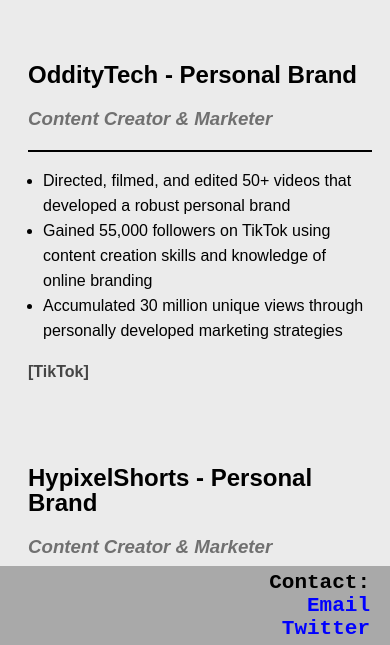
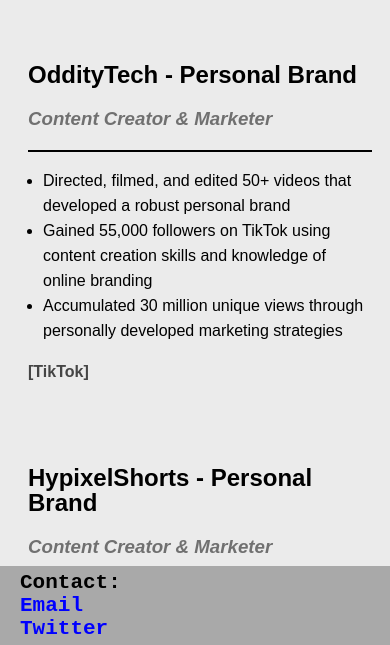
Before and after one commit to TheNicholasFisher/portfolio, a plain HTML site: page index.html in a window 390 px wide. Shown: the part 199-844 px from the top of the page. Drawn offline with Linux system fonts and the light colour scheme.

Commit message:
Add files via upload

```diff
--- a/styles.css
+++ b/styles.css
@@ -75,7 +75,6 @@ a:hover{
 footer{
     font-family: Poppins,Poppins,monospace;
     position: fixed;
-    text-align: right;
 }
 
 footer a{
@@ -97,12 +96,13 @@ footer a:hover{
     }
 
     footer{
+        text-align: left;
         font-size: 14px;
         bottom: 0px;
         left: 0px;
         background-color: rgb(169, 169, 169);
         width: 100%;
-        padding-right: 20px;
+        padding-left: 20px;
         margin-top: 0px;
     }
 
@@ -135,6 +135,7 @@ footer h2{
     }
 
     footer{
+        text-align: right;
         top: 10px;
         right: 10px;
     }
```
